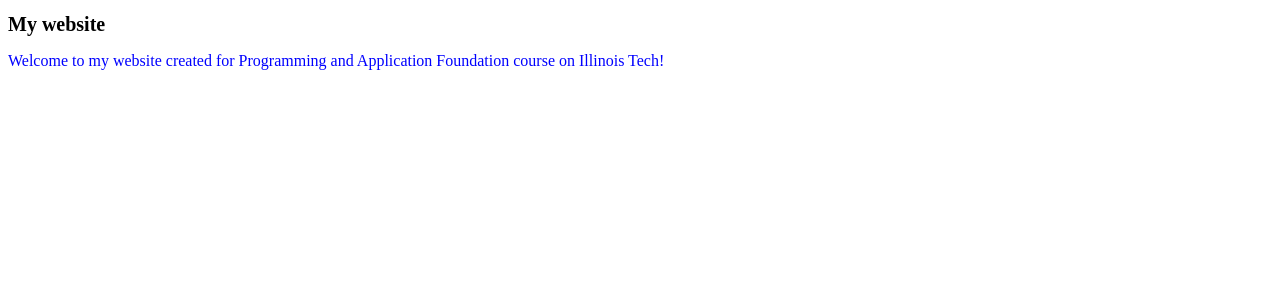
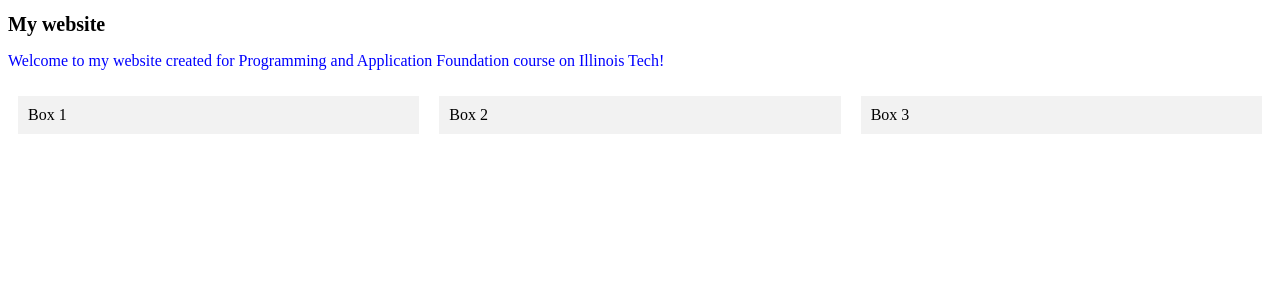
Before and after one commit to luklewluk/ITMD-504, a PHP site: page / in a window 1280 px wide. Shown: the top 300 px of the page. Run offline with PHP 8.4, Linux system fonts and the light colour scheme.

Commit message:
Add boxes

```diff
--- a/index.html
+++ b/index.html
@@ -7,6 +7,10 @@
     <body>
     <h1 id="header">My website</h1>
     <p>Welcome to my website created for Programming and Application Foundation course on Illinois Tech!</p>
-
+    <div class="container">
+        <div>Box 1</div>
+        <div>Box 2</div>
+        <div>Box 3</div>
+    </div>
     </body>
 </html>
--- a/style.css
+++ b/style.css
@@ -5,3 +5,17 @@ p {
 #header {
     font-size: 20px;
 }
+
+.container {
+    display: flex;
+    flex-direction: row;
+    justify-content: space-between;
+    align-items: center;
+}
+
+.container > div {
+    flex: 1;
+    margin: 10px;
+    padding: 10px;
+    background-color: #f2f2f2;
+}
```
